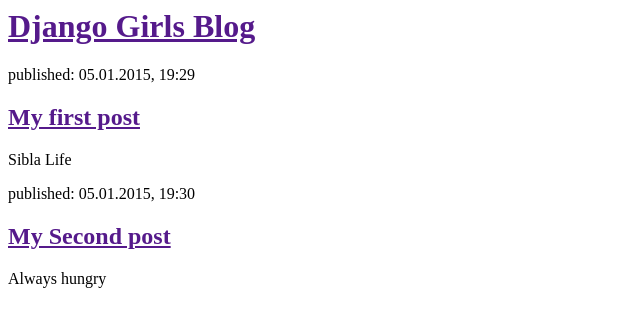
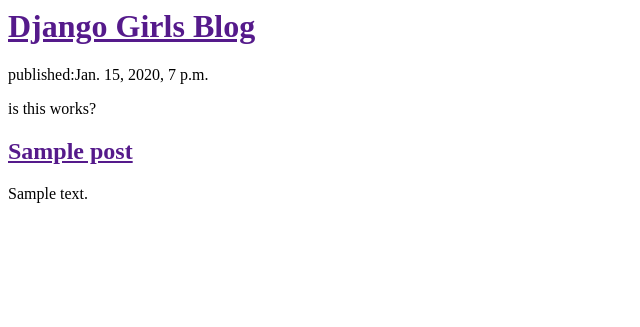
Before and after one commit to corogee/my-first-blog, a Django app: template blog/templates/blog/post_list.html in a window 1280 px wide. Shown: the top 327 px of the page, without its empty margins (0-640 px from the left). Run offline with Django 3.2, Linux system fonts and the light colour scheme; the template is opened without the code that fills it: values that come from a table or form of the project are taken from there, others are empty; tables that the repository leaves empty hold one stand-in row (values such as "Sample post").

Commit message:
Modified templates and views.py

```diff
--- a/blog/templates/blog/post_list.html
+++ b/blog/templates/blog/post_list.html
@@ -6,14 +6,13 @@
                 <div>
                         <h1><a href="">Django Girls Blog</a><h1>
                 </div>
-
+                {% for post in posts %}
                 <div>
-                        <p> published: 05.01.2015, 19:29</p>
-                        <h2><a href="">My first post</a></h2>
-                        <p> Sibla Life</p>
+                        <p> published:{{post.published_date }}</p>
+                        <p> is this works?</p>
+                        <h2><a href="">{{post.title}}</a></h2>
+                        <p> {{post.text|linebreaks}}</p>
                 </div>
-                <div>
-                        <p> published: 05.01.2015, 19:30</p>
-                        <h2><a href="">My Second post</a></h2>
-                        <p> Always hungry</p>
-                </div>
+                {% endfor %}
+        </body>
+</html>
--- a/blog/views.py
+++ b/blog/views.py
@@ -1,4 +1,7 @@
 from django.shortcuts import render
+from django.utils import timezone
+from .models import Post
 
 def post_list(request):
-        return render(request, 'blog/post_list.html', {})
+        posts = Post.objects.filter(published_date__lte=timezone.now()).order_by('published_date')
+        return render(request, 'blog/post_list.html', {'posts':posts})
```
